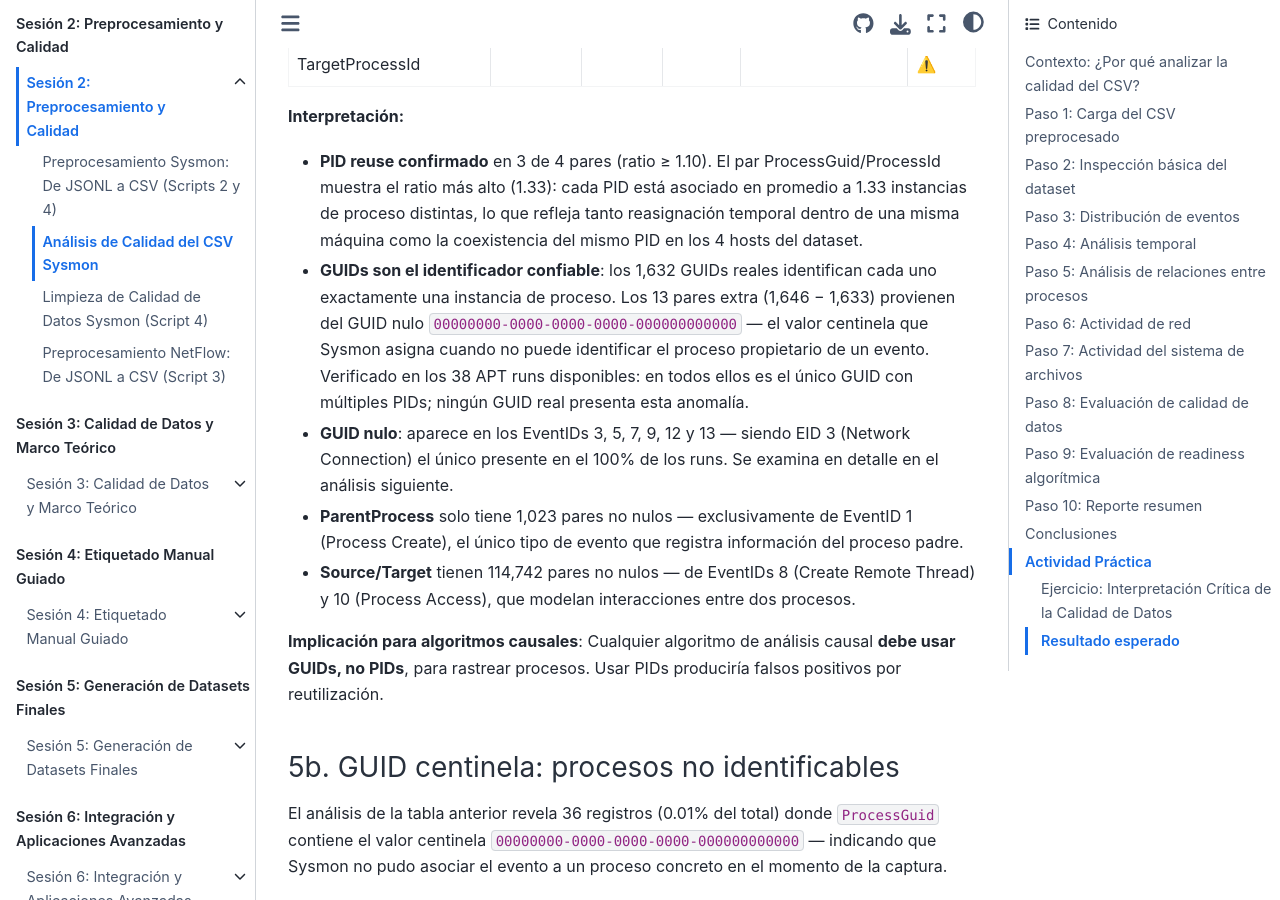
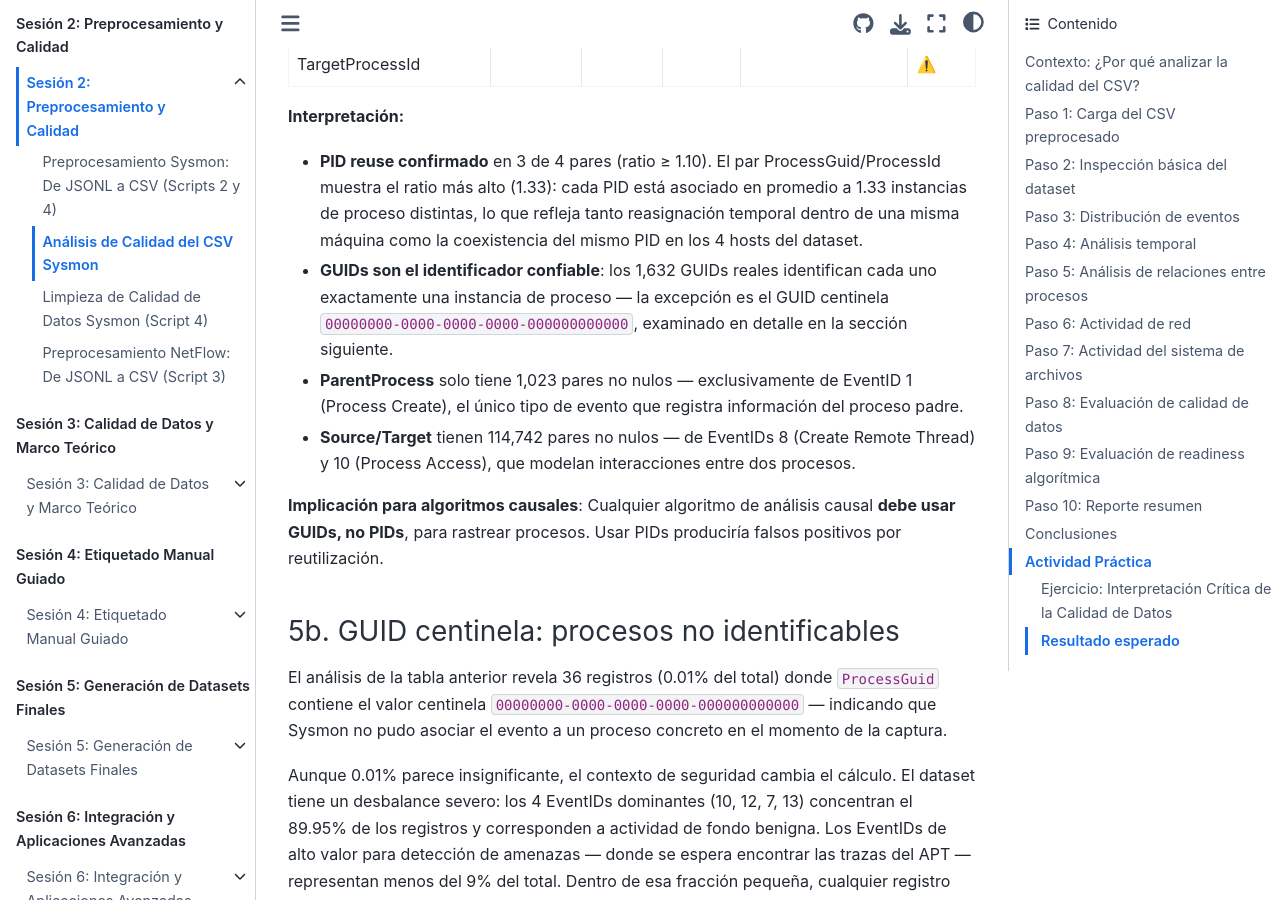
Before and after one commit to ollerenac/curso2026, a Jupyter Book: the page built from sesion-2/8-analisis-calidad-csv.md, in a window 1280 px wide and 900 px high, scrolled down 15271 px. Built offline with Jupyter Book 1.0.4 settings and Sphinx 7.4.7 and the Sphinx Book theme 1.1.4, drawn with Linux system fonts in a browser that asks for light colours.

Commit message:
fix(sesion-2): condense null GUID interpretation bullet in 5a; update aux notebook paths
- Replace two verbose null GUID bullets in table interpretation with one-line forward
  reference to 5b — detail belongs in the investigation section, not the table summary
- Update DATASET_ROOT in aux notebook from fullapt2025 to curso2026/dataset
  (CSVs now migrated and verified via MD5)

Co-Authored-By: Claude Sonnet 4.6 <noreply@anthropic.com>

```diff
--- a/sesion-2/8-analisis-calidad-csv.md
+++ b/sesion-2/8-analisis-calidad-csv.md
@@ -367,8 +367,7 @@ El notebook evalúa los 4 pares: para cada uno filtra las filas donde ambas colu
 **Interpretación:**
 
 - **PID reuse confirmado** en 3 de 4 pares (ratio ≥ 1.10). El par ProcessGuid/ProcessId muestra el ratio más alto (1.33): cada PID está asociado en promedio a 1.33 instancias de proceso distintas, lo que refleja tanto reasignación temporal dentro de una misma máquina como la coexistencia del mismo PID en los 4 hosts del dataset.
-- **GUIDs son el identificador confiable**: los 1,632 GUIDs reales identifican cada uno exactamente una instancia de proceso. Los 13 pares extra (1,646 − 1,633) provienen del GUID nulo `00000000-0000-0000-0000-000000000000` — el valor centinela que Sysmon asigna cuando no puede identificar el proceso propietario de un evento. Verificado en los 38 APT runs disponibles: en todos ellos es el único GUID con múltiples PIDs; ningún GUID real presenta esta anomalía.
-- **GUID nulo**: aparece en los EventIDs 3, 5, 7, 9, 12 y 13 — siendo EID 3 (Network Connection) el único presente en el 100% de los runs. Se examina en detalle en el análisis siguiente.
+- **GUIDs son el identificador confiable**: los 1,632 GUIDs reales identifican cada uno exactamente una instancia de proceso — la excepción es el GUID centinela `00000000-0000-0000-0000-000000000000`, examinado en detalle en la sección siguiente.
 - **ParentProcess** solo tiene 1,023 pares no nulos — exclusivamente de EventID 1 (Process Create), el único tipo de evento que registra información del proceso padre.
 - **Source/Target** tienen 114,742 pares no nulos — de EventIDs 8 (Create Remote Thread) y 10 (Process Access), que modelan interacciones entre dos procesos.
 
```
Also changed, not shown: 1 other file.
